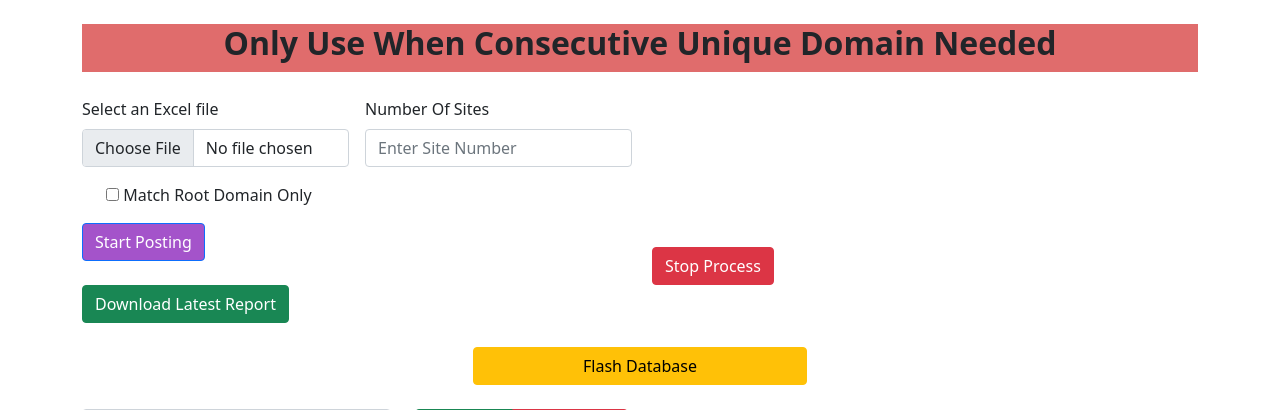
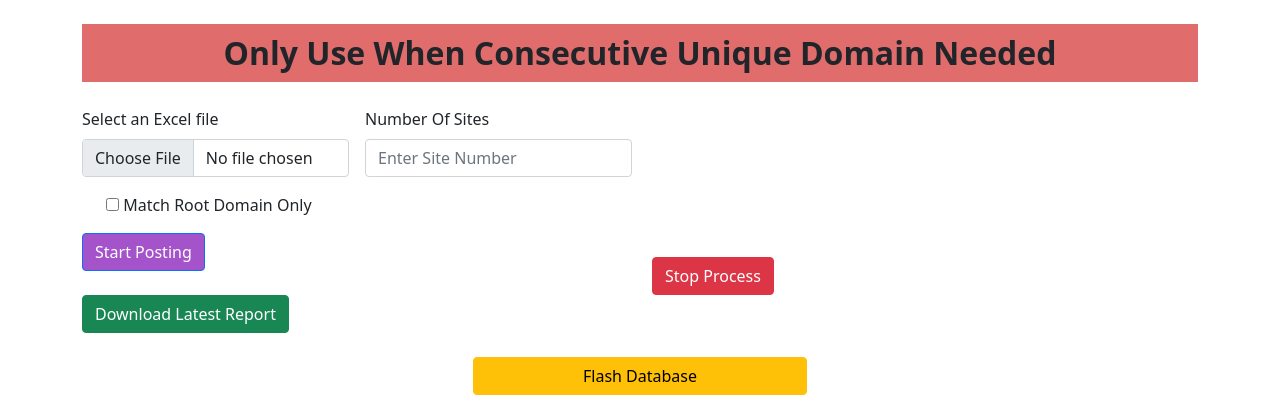
Before and after one commit to Tarun-Sharma-DTU/Directory_Listing, a Django app: page /unique-domain/ in a window 1280 px wide. Shown: the part 66-476 px from the top of the page. Run offline with Django 4.2, Linux system fonts and the light colour scheme; the visitor is signed in with stand-in values (Sample User, id 1); data that the repository does not hold is empty; parts of the project's set-up code (start-up, migrations or seed data) failed here and were passed over; some libraries are stand-ins or nearby versions.

```diff
--- a/listing/templates/listing/unique_domain.html
+++ b/listing/templates/listing/unique_domain.html
@@ -3,7 +3,7 @@
 {% block title %}Unique Consecutive Domain{% endblock %}
 
 {% block content %}
-<h2 style="background-color: #e06c6c; font-weight: bold; text-align: center; margin-bottom:25px; padding-bottom:10px;">Only Use When Consecutive Unique Domain Needed</h2>
+<h2 style="background-color: #e06c6c; font-weight: bold; text-align: center; margin-bottom:25px; padding-bottom:10px; padding-top:10px;">Only Use When Consecutive Unique Domain Needed</h2>
 
 <div id="notificationArea" style="display:none;"></div>
 <div id="statusMessage" style="display:none;"></div>
```
